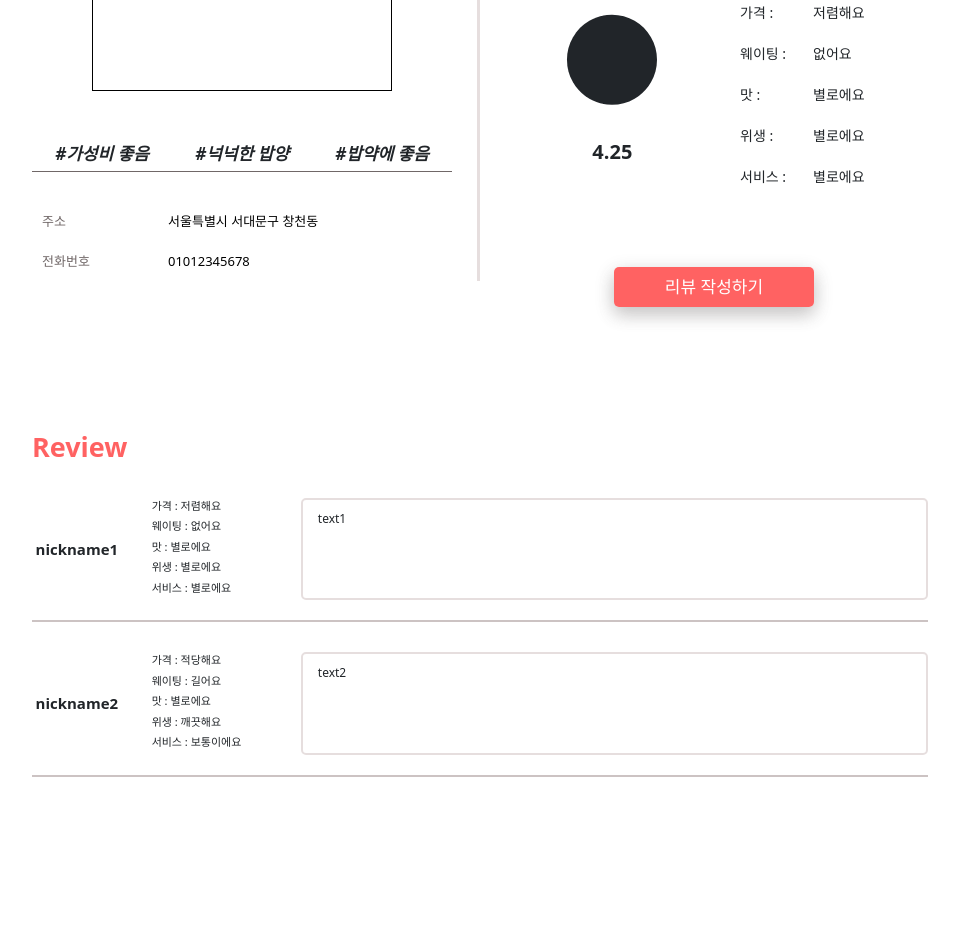
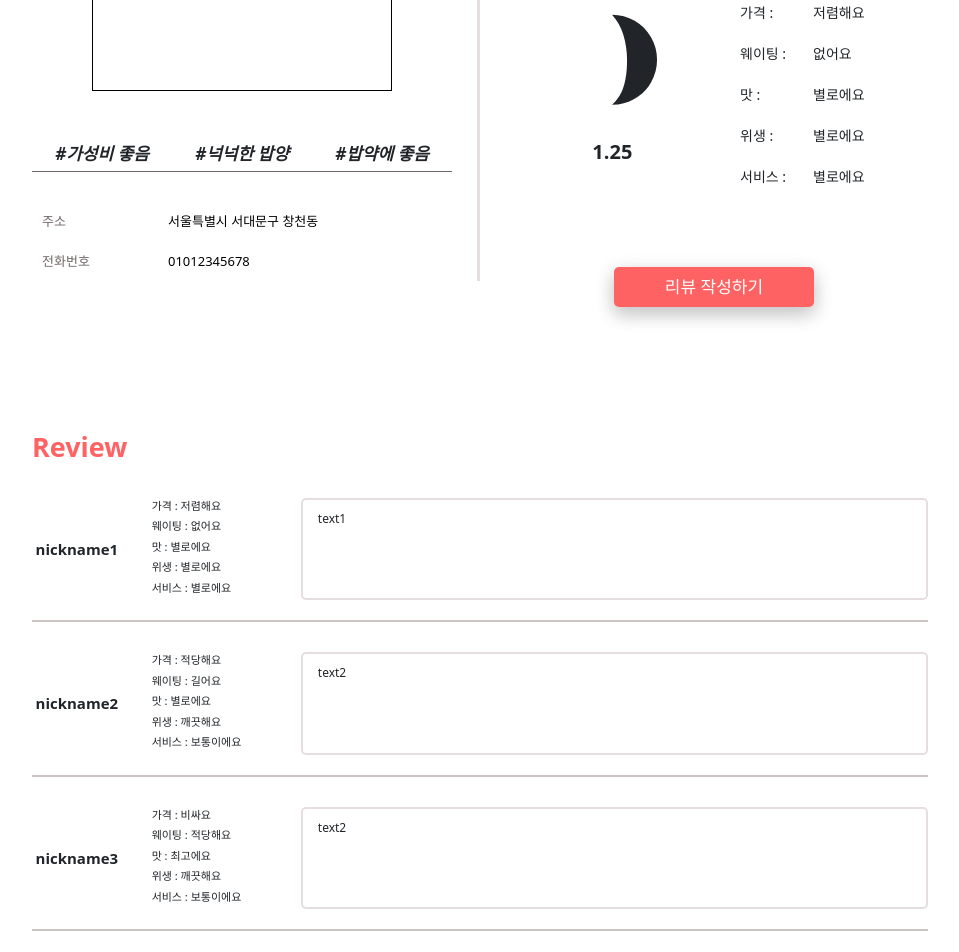
Before and after one commit to seobbang/rankeat, a React (Create React App) app in the folder rankeat/src/main/reactfront/: page / in a window 1280 px wide. Shown: the part 160-1112 px from the top of the page, without its empty margins (160-1119 px from the left). Before the commit the page ends 967 px from the top, so only its background shows below. Built offline with nearby package versions, Linux system fonts and the light colour scheme.

Commit message:
DetailInfo.js 수정

```diff
--- a/rankeat/src/main/reactfront/src/pages/DetailInfo.js
+++ b/rankeat/src/main/reactfront/src/pages/DetailInfo.js
@@ -1,13 +1,15 @@
 /* 음식점 상세 정보 페이지 */
 
 import '../css/DetailInfo.css';
+import React from "react";
 
 import RestaurantInfo from '../components/RestaurantInfo'
 import Rating from '../components/Rating'
 import ViewReview from '../components/ViewReview'
 import AddMyList from '../components/AddMyList'
+import AppLayout from "./AppLayout";
 
-const DetailInfo = () => {
+const DetailInfo = ({loginState}) => {
 
     //test용 더미데이터
     const dummy = {
@@ -31,6 +33,15 @@ const DetailInfo = () => {
                    "clean" : "3",
                    "service" : "2"
                },
+               {
+                   "writer" : "nickname3",
+                   "contents" : "text2",
+                   "price" : "3",
+                   "waiting" : "2",
+                   "taste" : "3",
+                   "clean" : "3",
+                   "service" : "2"
+               },
             ],
            "store" :
                {
@@ -47,7 +58,7 @@ const DetailInfo = () => {
                    "tag1" : "1",
                    "tag2" : "2",
                    "tag3" : "3", // 태그 번호 1~10 중 3개를 tag1, 2, 3에 각각 반환
-                    "dalpoint" : "4.25"
+                   "dalpoint" : "1.25"
                }
        },
 
@@ -62,9 +73,11 @@ const DetailInfo = () => {
 
    }
 
+
   //===============================================================================
     return (
         <>
+            <AppLayout/>
             <div className='name'>{dummy.data.store.storename}</div>
 
             <div className='detailInfo'>
@@ -74,9 +87,9 @@ const DetailInfo = () => {
                 </div>
 
                 <div className='info_right'>
-                     <AddMyList myList={dummy.data2.myList}/>
+                     <AddMyList myList={dummy.data2.myList} loginState={loginState}/>
                     <div className='rating'>
-                        <Rating store={dummy.data.store} />
+                        <Rating store={dummy.data.store} loginState={loginState} />
                     </div>
                 </div>
 
```
Lines whose indentation alone changed are shown as unchanged.
